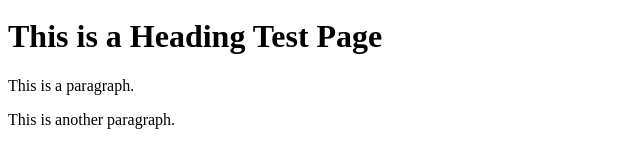
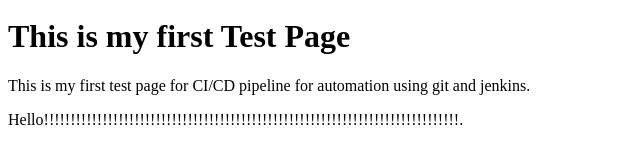
Before and after one commit to rajanand1989/rajarepo, a plain HTML site: page index.html in a window 1280 px wide. Shown: the part 29-196 px from the top of the page, without its empty margins (0-640 px from the left). Drawn offline with Linux system fonts and the light colour scheme.

Commit message:
version 3

```diff
--- a/index.html
+++ b/index.html
@@ -12,9 +12,9 @@
 <img src="img_la.jpg" alt="LA" style="width:100%">
 
 <div class="">
- <h1>This is a Heading Test Page</h1>
- <p>This is a paragraph.</p>
- <p>This is another paragraph.</p>
+ <h1>This is my first Test Page</h1>
+ <p>This is my first test page for CI/CD pipeline for automation using git and jenkins.</p>
+ <p>Hello!!!!!!!!!!!!!!!!!!!!!!!!!!!!!!!!!!!!!!!!!!!!!!!!!!!!!!!!!!!!!!!!!!!!!!!!!!!!!!.</p>
 </div>
 
 </body>
```
